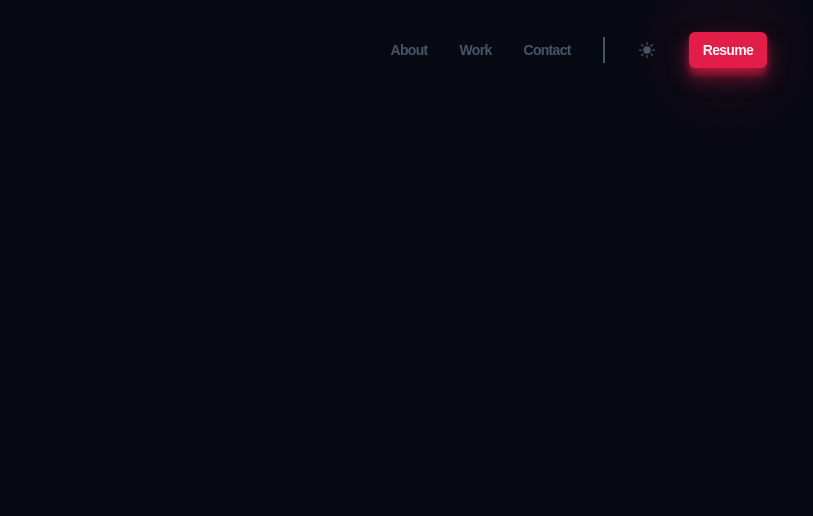
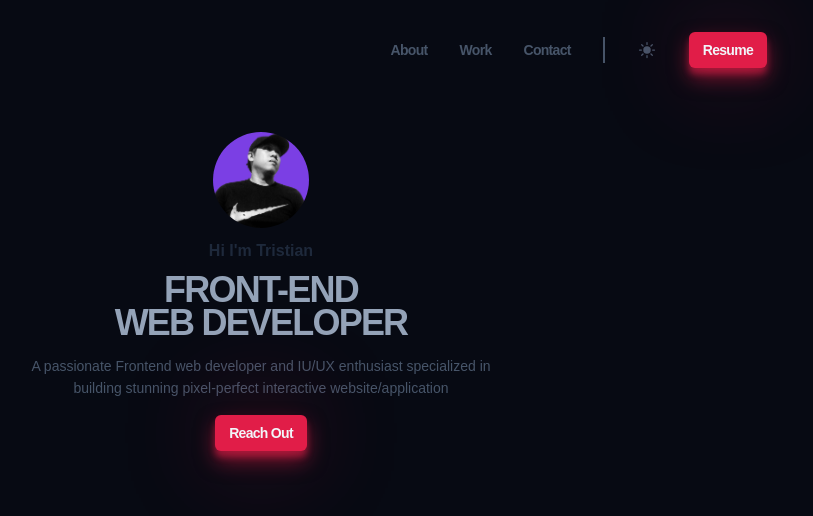
Before and after one commit to WOZ1906/Portfolio-2023, a website built with Vite: page index.html in a window 1280 px wide. Shown: the whole page, without its empty margins (379-1192 px from the left). Built offline with nearby package versions, Linux system fonts and the light colour scheme; a web font is replaced by a local one.

Commit message:
Initializing Hero section and updates revision

```diff
--- a/index.html
+++ b/index.html
@@ -41,7 +41,15 @@
       </nav>
     </header>
       <main>
-        <section class="hero container"></section>
+        <section class="hero container">
+          <img  class="hero__img" src="Profile.png" alt="Profile picture">
+          <h2 class="hero__subtitle">Hi I'm Tristian</h2>
+          <h1 class="hero__title">FRONT-END <br /> WEB DEVELOPER</h1>
+          <p class="hero__description">A passionate Frontend web developer and IU/UX enthusiast specialized in building stunning pixel-perfect interactive website/application</p>
+          <a class="hero__btn btn" href="">Reach out</a>
+
+        </section>
+
         <!-- <section></section> -->
         <!-- <section></section> -->
         <!-- <section></section> -->
--- a/src/main.js
+++ b/src/main.js
@@ -1,4 +1,5 @@
 import '../styles/modern-normalize.css';
 import '../styles/style.css';
 import '../styles/components/header.css';
+import '../styles/components/hero.css'
 import '../styles/utils.css';
--- /dev/null
+++ b/styles/components/hero.css
@@ -0,0 +1,41 @@
+.hero {
+    text-align: center;
+    display: flex;
+    flex-direction: column;
+    justify-content: center;
+    align-items: center;
+    gap: 1rem;
+    margin-top: 2rem;
+}
+
+.hero__img {
+    /* display: inline-block; */
+    border-radius: 50%;
+    width: 6rem;
+    height: 6rem;
+}
+
+.hero__subtitle {
+    color: var(--clr-slate800);
+    font-size: var(--size-base);
+    line-height: 0.9;
+}
+
+.hero__title {
+    color: var(--clr-slate400);
+    text-transform: uppercase;
+    font-size: var(--size-4xl);
+    letter-spacing: -0.05em;
+    line-height: 0.9;
+}
+
+.hero__description {
+    max-width: 60ch;
+    font-size: var(--size-sm);
+    color: var(--clr-slate600);
+}
+
+.hero__btn {
+    text-transform: capitalize;
+    font-size: var(--size-sm);
+}
```
Also changed, not shown: public/Profile.png (added).
